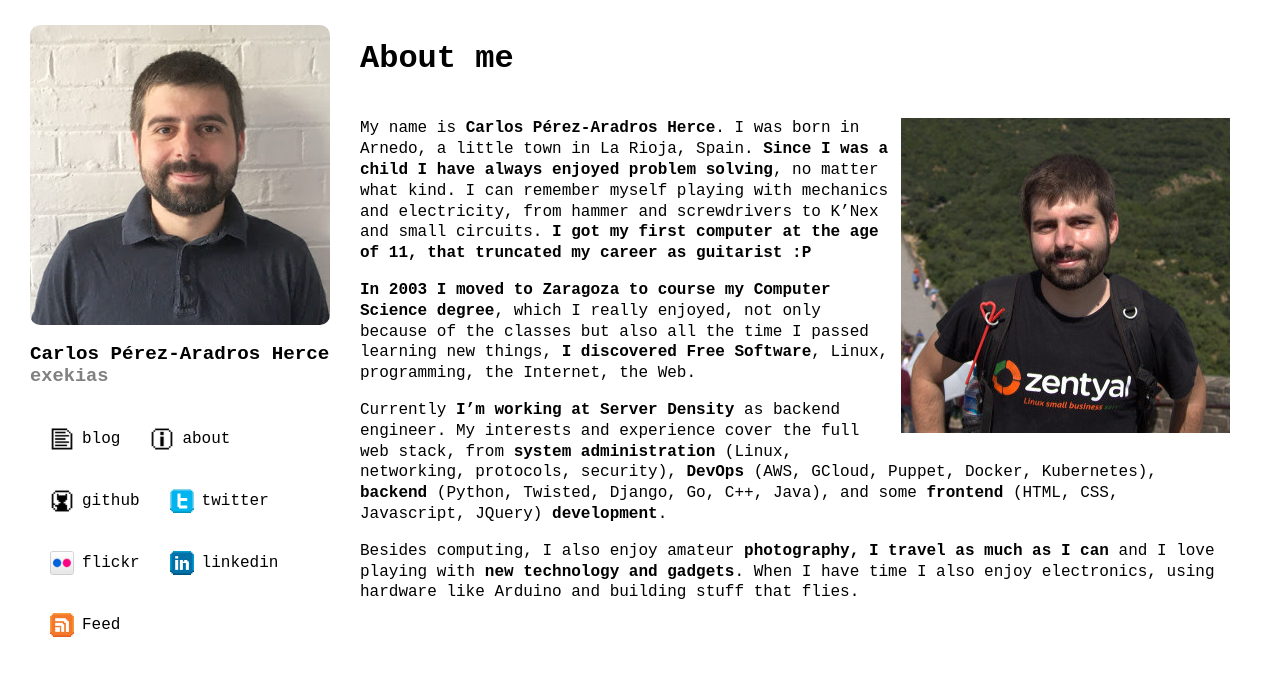
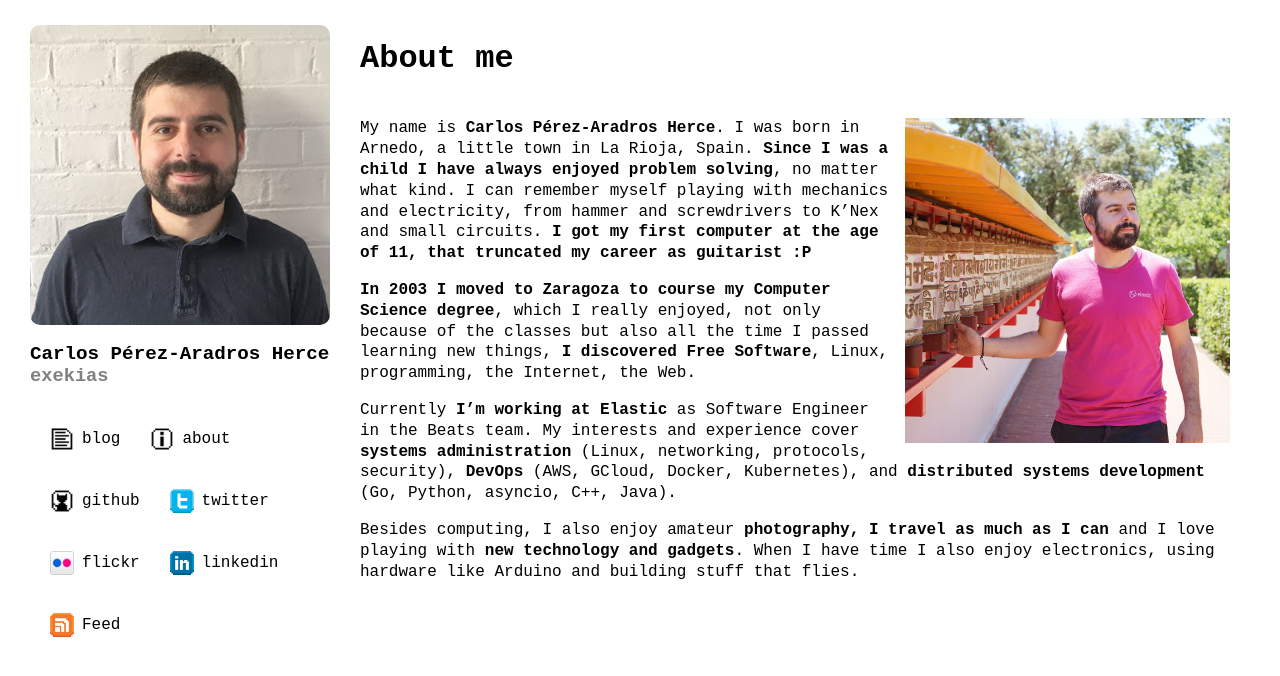
Before and after one commit to exekias/exekias.me, a Jekyll site: the page built from about/index.md, in a window 1280 px wide. Shown: the top 676 px of the page. Built offline with Jekyll 4.4.1, drawn with Linux system fonts in a browser that asks for light colours.

Commit message:
Update about page

```diff
--- a/about/index.md
+++ b/about/index.md
@@ -9,6 +9,6 @@ My name is **Carlos Pérez-Aradros Herce**. I was born in Arnedo, a little town
 
 **In 2003 I moved to Zaragoza to course my Computer Science degree**, which I really enjoyed, not only because of the classes but also all the time I passed learning new things, **I discovered Free Software**, Linux, programming, the Internet, the Web.
 
-Currently **I’m working at Server Density** as backend engineer. My interests and experience cover the full web stack, from **system administration** (Linux, networking, protocols, security), **DevOps** (AWS, GCloud, Puppet, Docker, Kubernetes), **backend** (Python, Twisted, Django, Go, C++, Java), and some **frontend** (HTML, CSS, Javascript, JQuery) **development**.
+Currently **I’m working at Elastic** as Software Engineer in the Beats team. My interests and experience cover **systems administration** (Linux, networking, protocols, security), **DevOps** (AWS, GCloud, Docker, Kubernetes), and **distributed systems development** (Go, Python, asyncio, C++, Java).
 
 Besides computing, I also enjoy amateur **photography, I travel as much as I can** and I love playing with **new technology and gadgets**. When I have time I also enjoy electronics, using hardware like Arduino and building stuff that flies.
```
Also changed, not shown: assets/me-old.jpg (added), assets/me.jpg.
